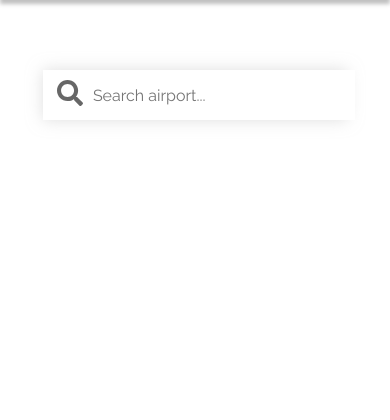
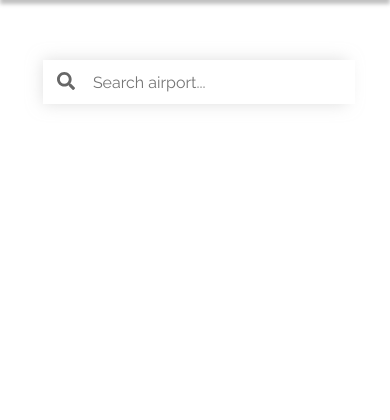
Before and after one commit to posaune0423/skyhack, a Django app: page /airports/search/ in a window 390 px wide. Shown: the part 64-484 px from the top of the page. Run offline with Django 3.2, Linux system fonts and the light colour scheme; the visitor is signed in with stand-in values (Sample User, id 1); parts of the project's set-up code (start-up, migrations or seed data) failed here and were passed over; some libraries are stand-ins or nearby versions.

Commit message:
refactor: modify some design of filter box

```diff
--- a/static/css/style.css
+++ b/static/css/style.css
@@ -473,15 +473,8 @@ header .hero_content {
     box-shadow: 0 0 16px 0 hsla(0, 0%, 75.3%, 0.5);
 }
 
-.filter_box img {
-    position: absolute;
-    left: 14px;
-    top: 10px;
-}
-
 .filter_box input {
     width: 86%;
-    height: 50px;
     position: absolute;
     left: 50px;
     border: none;
@@ -511,6 +504,16 @@ header .hero_content {
         margin: 100px;
     }
 
+    .filter_box img {
+        position: absolute;
+        left: 14px;
+        top: 10px;
+    }
+
+    .filter_box input {
+        height: 50px;
+    }
+
     .filter_box form {
         width: 50%;
         height: 50px;
@@ -520,13 +523,24 @@ header .hero_content {
 
 @media screen and (max-width: 480px) {
     .filter_box {
-        margin: 70px 0;
+        margin: 60px 0;
+    }
+
+    .filter_box input {
+        height: 44px;
     }
 
     .filter_box form {
         width: 78%;
-        height: 50px;
+        height: 44px;
         margin: 0 auto;
+    }
+
+    .filter_box img {
+        position: absolute;
+        left: 14px;
+        top: 12px;
+        width: 18px;
     }
 }
 
```
